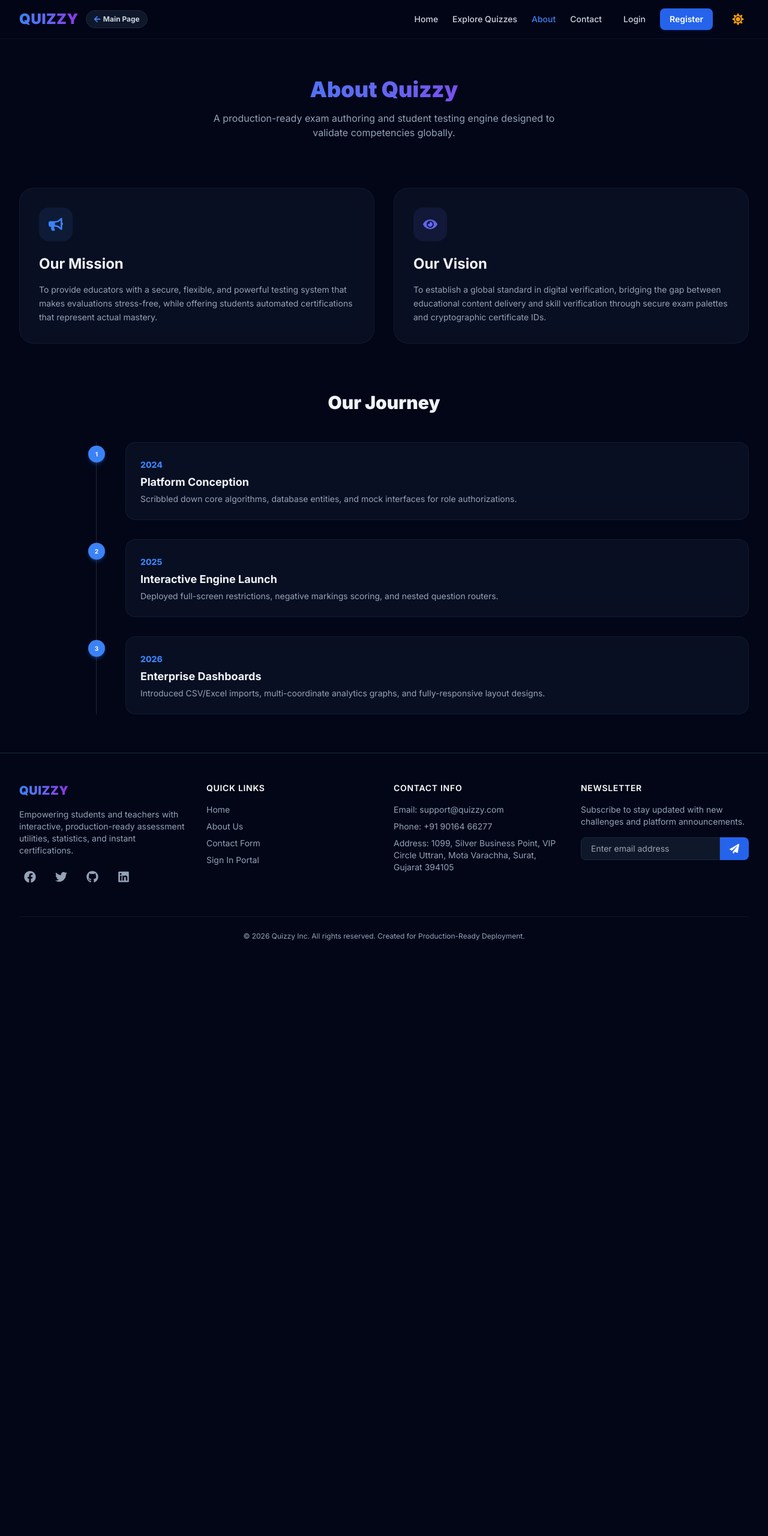
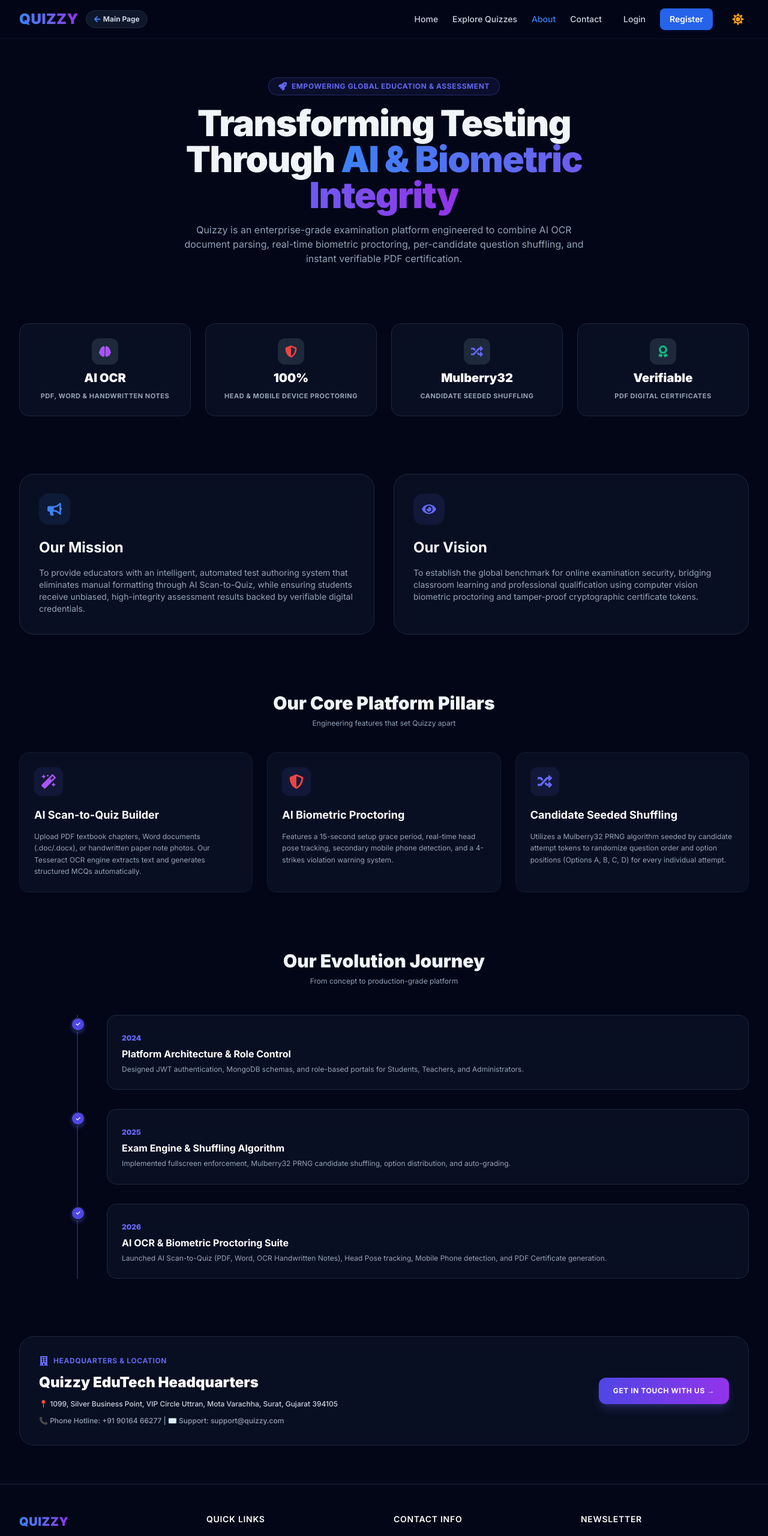
Before and after one commit to Jenil2004809/Quize, a React (Vite) app in the folder frontend/: page /about in a window 1280 px wide. Shown: the top 2561 px of the page at 60% size. Before the commit the page ends 1617 px from the top, so only its background shows below. Built offline with nearby package versions, Linux system fonts and the light colour scheme.

Commit message:
feat: redesign About Us page with technology pillars, mission/vision cards, milestone timeline, and updated headquarters info

```diff
--- a/frontend/src/pages/AboutPage.jsx
+++ b/frontend/src/pages/AboutPage.jsx
@@ -1,74 +1,194 @@
 import React from 'react';
 import { motion } from 'framer-motion';
-import { FaEye, FaBullhorn, FaUsers, FaHistory } from 'react-icons/fa';
+import {
+  FaEye, FaBullhorn, FaUsers, FaHistory, FaMagic, FaShieldAlt,
+  FaRandom, FaAward, FaBuilding, FaPhoneAlt, FaEnvelope, FaMapMarkerAlt,
+  FaCheckCircle, FaRocket, FaBrain, FaFileWord, FaCamera
+} from 'react-icons/fa';
+import { Link } from 'react-router-dom';
 import PageTransition from '../components/PageTransition';
 
 const AboutPage = () => {
   return (
-    <PageTransition className="max-w-7xl mx-auto px-4 sm:px-6 lg:px-8 py-16 space-y-20">
+    <PageTransition className="space-y-24 max-w-7xl mx-auto px-4 sm:px-6 lg:px-8 py-16 text-left">
 
-      {/* Header */}
-      <div className="text-center space-y-4 max-w-xl mx-auto">
-        <h1 className="text-4xl font-black bg-gradient-to-r from-blue-500 via-indigo-500 to-purple-600 bg-clip-text text-transparent">
-          About Quizzy
+      {/* 🚀 Hero Header Section */}
+      <div className="text-center space-y-4 max-w-3xl mx-auto">
+        <div className="inline-flex items-center space-x-2 px-4 py-1.5 rounded-full bg-indigo-500/10 border border-indigo-500/30 text-indigo-500 text-xs font-bold uppercase tracking-wider">
+          <FaRocket className="w-3.5 h-3.5" />
+          <span>Empowering Global Education & Assessment</span>
+        </div>
+
+        <h1 className="text-4xl sm:text-5xl lg:text-6xl font-black tracking-tight leading-tight">
+          Transforming Testing Through{' '}
+          <span className="bg-gradient-to-r from-blue-500 via-indigo-500 to-purple-600 bg-clip-text text-transparent">
+            AI & Biometric Integrity
+          </span>
         </h1>
-        <p className="text-slate-500 dark:text-slate-400">
-          A production-ready exam authoring and student testing engine designed to validate competencies globally.
+
+        <p className="text-sm sm:text-base text-slate-500 dark:text-slate-400 max-w-2xl mx-auto leading-relaxed">
+          Quizzy is an enterprise-grade examination platform engineered to combine AI OCR document parsing, real-time biometric proctoring, per-candidate question shuffling, and instant verifiable PDF certification.
         </p>
       </div>
 
-      {/* Mission & Vision */}
+      {/* 📊 Impact Statistics Bar */}
+      <section className="grid grid-cols-2 md:grid-cols-4 gap-6">
+        {[
+          { icon: <FaBrain className="text-purple-500" />, count: 'AI OCR', label: 'PDF, Word & Handwritten Notes' },
+          { icon: <FaShieldAlt className="text-red-500" />, count: '100%', label: 'Head & Mobile Device Proctoring' },
+          { icon: <FaRandom className="text-indigo-500" />, count: 'Mulberry32', label: 'Candidate Seeded Shuffling' },
+          { icon: <FaAward className="text-emerald-500" />, count: 'Verifiable', label: 'PDF Digital Certificates' }
+        ].map((stat, i) => (
+          <motion.div
+            key={i}
+            initial={{ opacity: 0, y: 20 }}
+            whileInView={{ opacity: 1, y: 0 }}
+            viewport={{ once: true }}
+            transition={{ delay: i * 0.1 }}
+            className="glass-card rounded-2xl p-6 text-center space-y-2 border border-slate-200 dark:border-slate-800 hover-scale"
+          >
+            <div className="inline-flex p-3 rounded-xl bg-slate-100 dark:bg-slate-800 text-xl">{stat.icon}</div>
+            <h3 className="text-xl font-black text-slate-900 dark:text-white">{stat.count}</h3>
+            <p className="text-[11px] text-slate-400 uppercase font-bold tracking-wider">{stat.label}</p>
+          </motion.div>
+        ))}
+      </section>
+
+      {/* 🎯 Mission & Vision */}
       <section className="grid grid-cols-1 md:grid-cols-2 gap-8">
         <motion.div
-          initial={{ opacity: 0, y: 20 }}
-          whileInView={{ opacity: 1, y: 0 }}
+          initial={{ opacity: 0, x: -20 }}
+          whileInView={{ opacity: 1, x: 0 }}
           viewport={{ once: true }}
-          className="glass-card rounded-3xl p-8 space-y-4 hover-lift"
+          className="glass-card rounded-3xl p-8 space-y-4 border border-slate-200 dark:border-slate-800 hover:shadow-2xl transition-all"
         >
-          <div className="p-4 bg-blue-500/10 text-blue-500 inline-block rounded-2xl"><FaBullhorn className="w-6 h-6" /></div>
-          <h2 className="text-2xl font-bold">Our Mission</h2>
-          <p className="text-slate-500 dark:text-slate-400 text-sm leading-relaxed">
-            To provide educators with a secure, flexible, and powerful testing system that makes evaluations stress-free, while offering students automated certifications that represent actual mastery.
+          <div className="p-3.5 bg-blue-500/10 text-blue-500 inline-block rounded-2xl">
+            <FaBullhorn className="w-6 h-6" />
+          </div>
+          <h2 className="text-2xl font-bold text-slate-900 dark:text-white">Our Mission</h2>
+          <p className="text-slate-500 dark:text-slate-400 text-xs sm:text-sm leading-relaxed">
+            To provide educators with an intelligent, automated test authoring system that eliminates manual formatting through AI Scan-to-Quiz, while ensuring students receive unbiased, high-integrity assessment results backed by verifiable digital credentials.
           </p>
         </motion.div>
 
         <motion.div
-          initial={{ opacity: 0, y: 20 }}
-          whileInView={{ opacity: 1, y: 0 }}
+          initial={{ opacity: 0, x: 20 }}
+          whileInView={{ opacity: 1, x: 0 }}
           viewport={{ once: true }}
           transition={{ delay: 0.1 }}
-          className="glass-card rounded-3xl p-8 space-y-4 hover-lift"
+          className="glass-card rounded-3xl p-8 space-y-4 border border-slate-200 dark:border-slate-800 hover:shadow-2xl transition-all"
         >
-          <div className="p-4 bg-indigo-500/10 text-indigo-500 inline-block rounded-2xl"><FaEye className="w-6 h-6" /></div>
-          <h2 className="text-2xl font-bold">Our Vision</h2>
-          <p className="text-slate-500 dark:text-slate-400 text-sm leading-relaxed">
-            To establish a global standard in digital verification, bridging the gap between educational content delivery and skill verification through secure exam palettes and cryptographic certificate IDs.
+          <div className="p-3.5 bg-indigo-500/10 text-indigo-500 inline-block rounded-2xl">
+            <FaEye className="w-6 h-6" />
+          </div>
+          <h2 className="text-2xl font-bold text-slate-900 dark:text-white">Our Vision</h2>
+          <p className="text-slate-500 dark:text-slate-400 text-xs sm:text-sm leading-relaxed">
+            To establish the global benchmark for online examination security, bridging classroom learning and professional qualification using computer vision biometric proctoring and tamper-proof cryptographic certificate tokens.
           </p>
         </motion.div>
       </section>
 
-      {/* Timeline Section */}
+      {/* ⚡ Core Technological Innovations */}
+      <section className="space-y-10">
+        <div className="text-center space-y-2">
+          <h2 className="text-3xl font-black">Our Core Platform Pillars</h2>
+          <p className="text-xs text-slate-500 dark:text-slate-400">Engineering features that set Quizzy apart</p>
+        </div>
+
+        <div className="grid grid-cols-1 md:grid-cols-3 gap-6">
+          {[
+            {
+              icon: <FaMagic className="w-6 h-6 text-purple-500" />,
+              title: 'AI Scan-to-Quiz Builder',
+              desc: 'Upload PDF textbook chapters, Word documents (.doc/.docx), or handwritten paper note photos. Our Tesseract OCR engine extracts text and generates structured MCQs automatically.'
+            },
+            {
+              icon: <FaShieldAlt className="w-6 h-6 text-red-500" />,
+              title: 'AI Biometric Proctoring',
+              desc: 'Features a 15-second setup grace period, real-time head pose tracking, secondary mobile phone detection, and a 4-strikes violation warning system.'
+            },
+            {
+              icon: <FaRandom className="w-6 h-6 text-indigo-500" />,
+              title: 'Candidate Seeded Shuffling',
+              desc: 'Utilizes a Mulberry32 PRNG algorithm seeded by candidate attempt tokens to randomize question order and option positions (Options A, B, C, D) for every individual attempt.'
+            }
+          ].map((pillar, idx) => (
+            <div key={idx} className="glass-card rounded-2xl p-6 space-y-3 border-t-4 border-indigo-500">
+              <div className="p-3 bg-indigo-500/10 rounded-xl inline-block">{pillar.icon}</div>
+              <h3 className="font-bold text-lg text-slate-900 dark:text-white">{pillar.title}</h3>
+              <p className="text-xs text-slate-500 dark:text-slate-400 leading-relaxed">{pillar.desc}</p>
+            </div>
+          ))}
+        </div>
+      </section>
+
+      {/* ⏳ Journey Timeline */}
       <section className="space-y-12">
-        <h2 className="text-3xl font-black text-center">Our Journey</h2>
-        <div className="relative border-l border-slate-200 dark:border-slate-800 ml-4 md:ml-32 space-y-8">
+        <div className="text-center space-y-2">
+          <h2 className="text-3xl font-black">Our Evolution Journey</h2>
+          <p className="text-xs text-slate-500 dark:text-slate-400">From concept to production-grade platform</p>
+        </div>
+
+        <div className="relative border-l-2 border-indigo-500/30 ml-4 md:ml-24 space-y-8">
           {[
-            { year: '2024', title: 'Platform Conception', desc: 'Scribbled down core algorithms, database entities, and mock interfaces for role authorizations.' },
-            { year: '2025', title: 'Interactive Engine Launch', desc: 'Deployed full-screen restrictions, negative markings scoring, and nested question routers.' },
-            { year: '2026', title: 'Enterprise Dashboards', desc: 'Introduced CSV/Excel imports, multi-coordinate analytics graphs, and fully-responsive layout designs.' }
+            {
+              year: '2024',
+              title: 'Platform Architecture & Role Control',
+              desc: 'Designed JWT authentication, MongoDB schemas, and role-based portals for Students, Teachers, and Administrators.'
+            },
+            {
+              year: '2025',
+              title: 'Exam Engine & Shuffling Algorithm',
+              desc: 'Implemented fullscreen enforcement, Mulberry32 PRNG candidate shuffling, option distribution, and auto-grading.'
+            },
+            {
+              year: '2026',
+              title: 'AI OCR & Biometric Proctoring Suite',
+              desc: 'Launched AI Scan-to-Quiz (PDF, Word, OCR Handwritten Notes), Head Pose tracking, Mobile Phone detection, and PDF Certificate generation.'
+            }
           ].map((milestone, idx) => (
             <div key={idx} className="relative pl-8 md:pl-12">
-              <span className="absolute -left-3.5 top-1.5 bg-blue-500 w-7 h-7 rounded-full flex items-center justify-center text-white text-[10px] font-bold shadow-md shadow-blue-500/30">
-                {idx + 1}
+              <span className="absolute -left-3 top-1 bg-indigo-600 border-2 border-slate-900 w-6 h-6 rounded-full flex items-center justify-center text-white text-[10px] font-bold shadow-md shadow-indigo-500/30">
+                ✓
               </span>
-              <div className="glass-card rounded-2xl p-6 space-y-1 hover-lift">
-                <span className="text-sm font-extrabold text-blue-500">{milestone.year}</span>
-                <h3 className="font-bold text-lg">{milestone.title}</h3>
-                <p className="text-sm text-slate-500 dark:text-slate-400">{milestone.desc}</p>
+              <div className="glass-card rounded-2xl p-6 space-y-1 border border-slate-200 dark:border-slate-800 hover:border-indigo-500/50 transition-colors">
+                <span className="text-xs font-black text-indigo-500">{milestone.year}</span>
+                <h3 className="font-bold text-base text-slate-900 dark:text-white">{milestone.title}</h3>
+                <p className="text-xs text-slate-500 dark:text-slate-400 leading-relaxed">{milestone.desc}</p>
               </div>
             </div>
           ))}
         </div>
       </section>
+
+      {/* 🏢 Headquarters & Contact Card */}
+      <section className="glass-card rounded-3xl p-8 border border-slate-200 dark:border-slate-800 space-y-6">
+        <div className="flex flex-col md:flex-row items-start md:items-center justify-between gap-6">
+          <div className="space-y-3">
+            <div className="flex items-center space-x-2 text-indigo-500 font-bold text-xs uppercase tracking-wider">
+              <FaBuilding className="w-4 h-4" />
+              <span>Headquarters & Location</span>
+            </div>
+            <h2 className="text-2xl font-black text-slate-900 dark:text-white">
+              Quizzy EduTech Headquarters
+            </h2>
+            <p className="text-xs text-slate-600 dark:text-slate-300 font-medium">
+              📍 1099, Silver Business Point, VIP Circle Uttran, Mota Varachha, Surat, Gujarat 394105
+            </p>
+            <p className="text-xs text-slate-500 dark:text-slate-400 font-medium">
+              📞 Phone Hotline: +91 90164 66277 | ✉️ Support: support@quizzy.com
+            </p>
+          </div>
+
+          <Link
+            to="/contact"
+            className="px-6 py-3.5 rounded-xl bg-gradient-to-r from-indigo-600 to-purple-600 hover:from-indigo-500 hover:to-purple-500 text-white font-bold text-xs uppercase tracking-wider shadow-lg shadow-indigo-500/25 whitespace-nowrap"
+          >
+            Get In Touch With Us &rarr;
+          </Link>
+        </div>
+      </section>
+
     </PageTransition>
   );
 };
```
